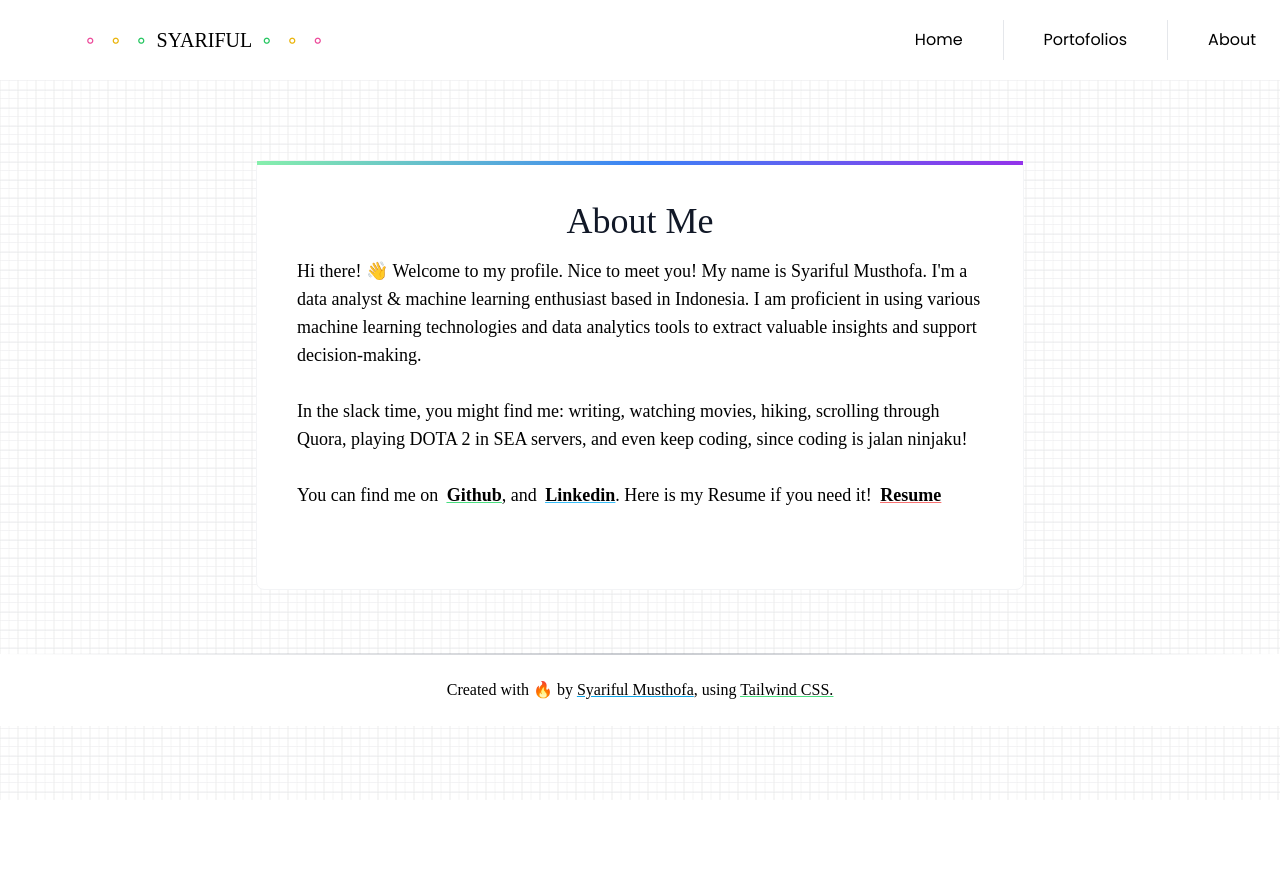
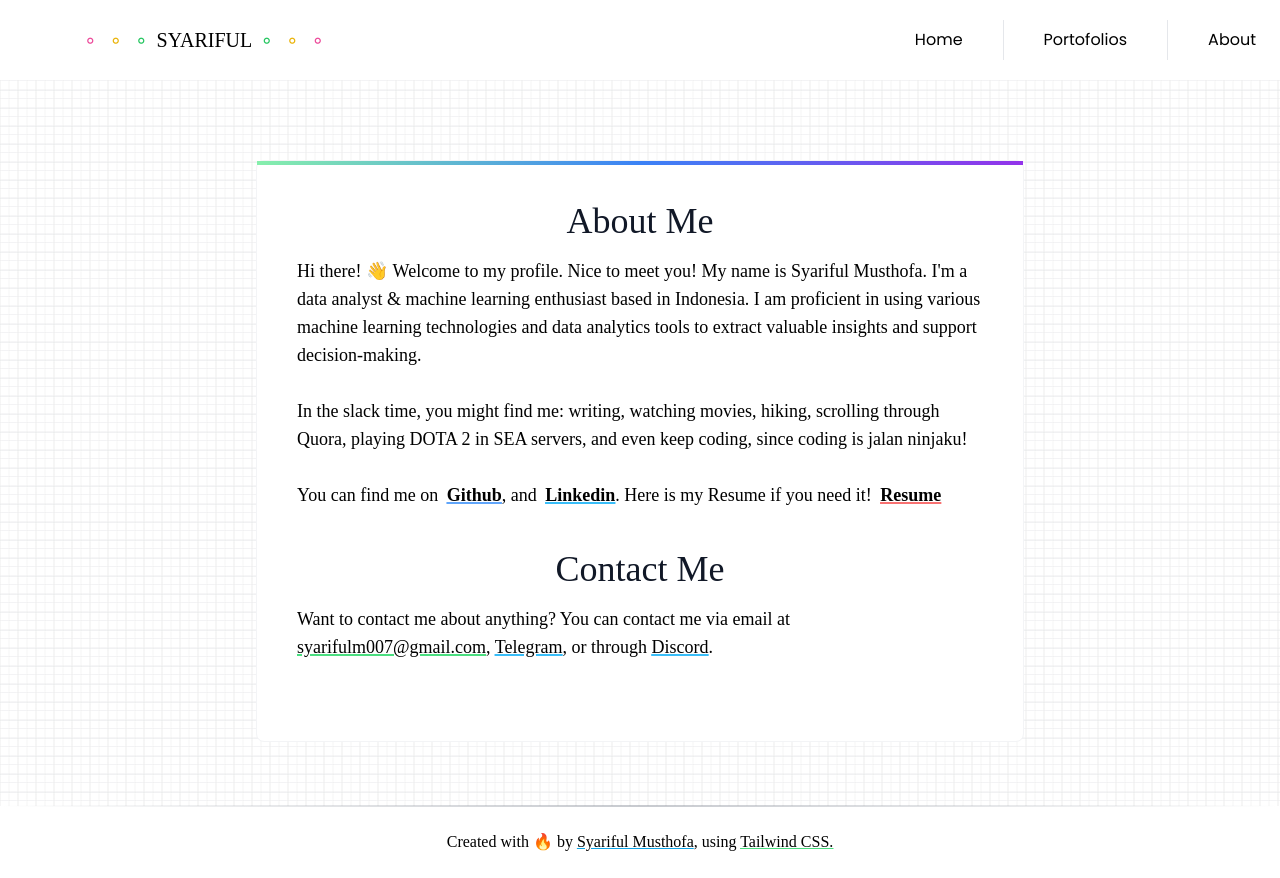
Before and after one commit to SyarifulMsth/SyarifulMsth.github.io, a website: page about.html in a window 1280 px wide. Before the commit the page ends 800 px from the top, so only its background shows below. Drawn offline with Linux system fonts and the light colour scheme; a web font is replaced by a local one.

Commit message:
:new: updates and add ne files

```diff
--- a/about.html
+++ b/about.html
@@ -88,17 +88,18 @@
           In the slack time, you might find me: writing, watching movies, hiking, scrolling through Quora, playing DOTA
           2 in SEA servers, and even keep coding, since coding is jalan ninjaku!
           <br><br>
-          You can find me on <span class="md:pl-1 underline decoration-green-400 font-semibold"><a
+          You can find me on <span class="md:pl-1 underline decoration-2 decoration-blue-400 font-semibold"><a
               href="https://github.com/SyarifulMsth" target="_blank">Github</a></span>, and
-          <span class="md:pl-1 underline decoration-sky-400 font-semibold"><a
+          <span class="md:pl-1 underline decoration-2 decoration-sky-400 font-semibold"><a
               href="https://www.linkedin.com/in/syariful-musthofa/" target="_blank">Linkedin</a></span>. Here is my
           Resume if you need it!
-          <span class="md:pl-1 underline decoration-red-400 font-semibold"><a
+          <span class="md:pl-1 underline decoration-2 decoration-red-400 font-semibold"><a
               href="https://drive.google.com/file/d/1oCPReZutkW9ZLwylqhVqQWaOgeiVvysT/view?usp=sharing"
               target="_blank">Resume</a></span>
         </p>
         <!-- Description End -->
 
+        <!-- Tech Stack Start -->
         <!-- <h2 class="text-gray-900 font-Fredericka text-4xl text-center pb-4">
           Tech Stack
         </h2>
@@ -106,18 +107,27 @@
           Data analysis to enable data-driven decision-making. Have experience and have used SQL, Excel, Python,
           Tableau, & etc.
         </p> -->
+
+        <!-- Contact Me Start -->
+        <h2 class="text-gray-900 font-Fredericka text-4xl text-center pb-4">
+          Contact Me
+        </h2>
+        <p class="text-left text-lg font-Forum pb-10">
+          Want to contact me about anything? You can contact me via email at
+          <span class="underline decoration-2 decoration-green-400"><a
+              href="https://www.linkedin.com/in/syariful-musthofa/" target="_blank">syarifulm007@gmail.com</a></span>,
+          <span class="underline decoration-2 decoration-sky-400"><a
+              href="https://www.linkedin.com/in/syariful-musthofa/" target="_blank">Telegram</a></span>,
+          or through
+          <span class="underline decoration-2 decoration-sky-400"><a
+              href="https://www.linkedin.com/in/syariful-musthofa/" target="_blank">Discord</a></span>.
+        </p>
+        <!-- Contact Me End -->
+
       </div>
     </section>
-    <!-- About Me End -->
 
 
-    <!-- Knowledge Start -->
-
-    <!-- Knowledge End -->
-
-
-    <!-- Contact Me Start -->
-    <!-- Contact Me End -->
 
 
   </main>
```
Also changed, not shown: dist/output.css.
